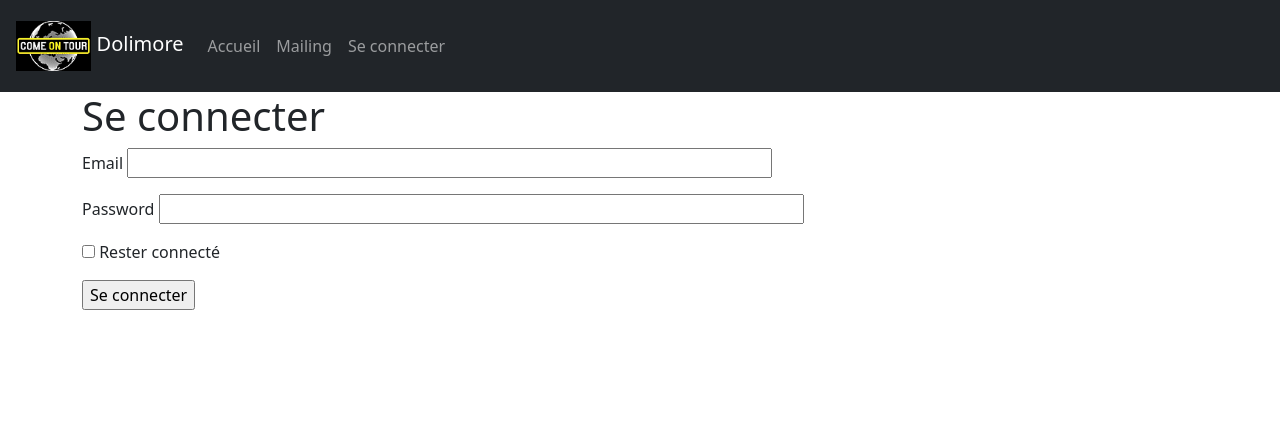
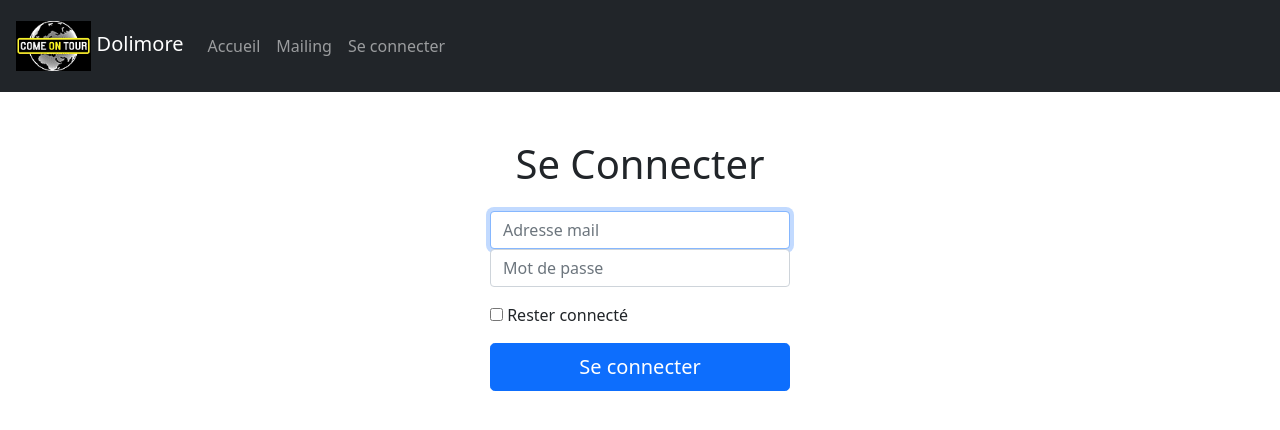
Before and after one commit to normanalie/dolimore, a Flask app: page /login in a window 1280 px wide. Shown: the top 430 px of the page. Run offline with Flask 2, Linux system fonts and the light colour scheme.

Commit message:
Login form bootstrap

```diff
--- a/app/templates/login.html
+++ b/app/templates/login.html
@@ -3,31 +3,37 @@
 {% block title %}Connexion - Dolimore{% endblock %}
 
 {% block content %}
-<div class="content">
-    <h1>Se connecter</h1>
-    <form action="" method="post">
+<div class="container-fluid mt-5 ">
+    <div class="col text-center">
+        <h1>Se Connecter</h1>
+    </div>
+
+    <form action="" method="post" class="form-signin">
         {{ form.hidden_tag() }}
+
         {% if errors %}
-        <ul class="error_msg">
-            {% for error in errors %}
-                <li>{{ error }}</li>
-            {% endfor %}
-        </ul>
+        <div class="form-group alert alert-danger">
+            <ul>
+                {% for error in errors %}
+                    <li>{{ error }}</li>
+                {% endfor %}
+            </ul>
+        </div>
         {% endif %}
-        <p>
-            {{ form.email.label }}
-            {{ form.email(size=64) }}
-        </p>
-        <p>
-            {{ form.password.label }}
-            {{ form.password(size=64) }}
-        </p>
-        <p>
+
+        {{ form.email.label(class="visually-hidden") }}
+        {{ form.email(size=64, class="form-control", placeholder="Adresse mail", autofocus='') }}
+
+        {{ form.password.label(class="visually-hidden") }}
+        {{ form.password(size=64, class="form-control", placeholder="Mot de passe") }}
+
+        <div class="form-group my-3">
             {{ form.remember_me() }} {{ form.remember_me.label }}
-        </p>
-        <p>
-            {{ form.submit() }}
-        </p>
+        </div>
+
+        <div class="d-grid">
+            {{ form.submit(class="btn btn-lg btn-primary") }}
+        </div>
     </form>
 </div>
 {% endblock %}
```
